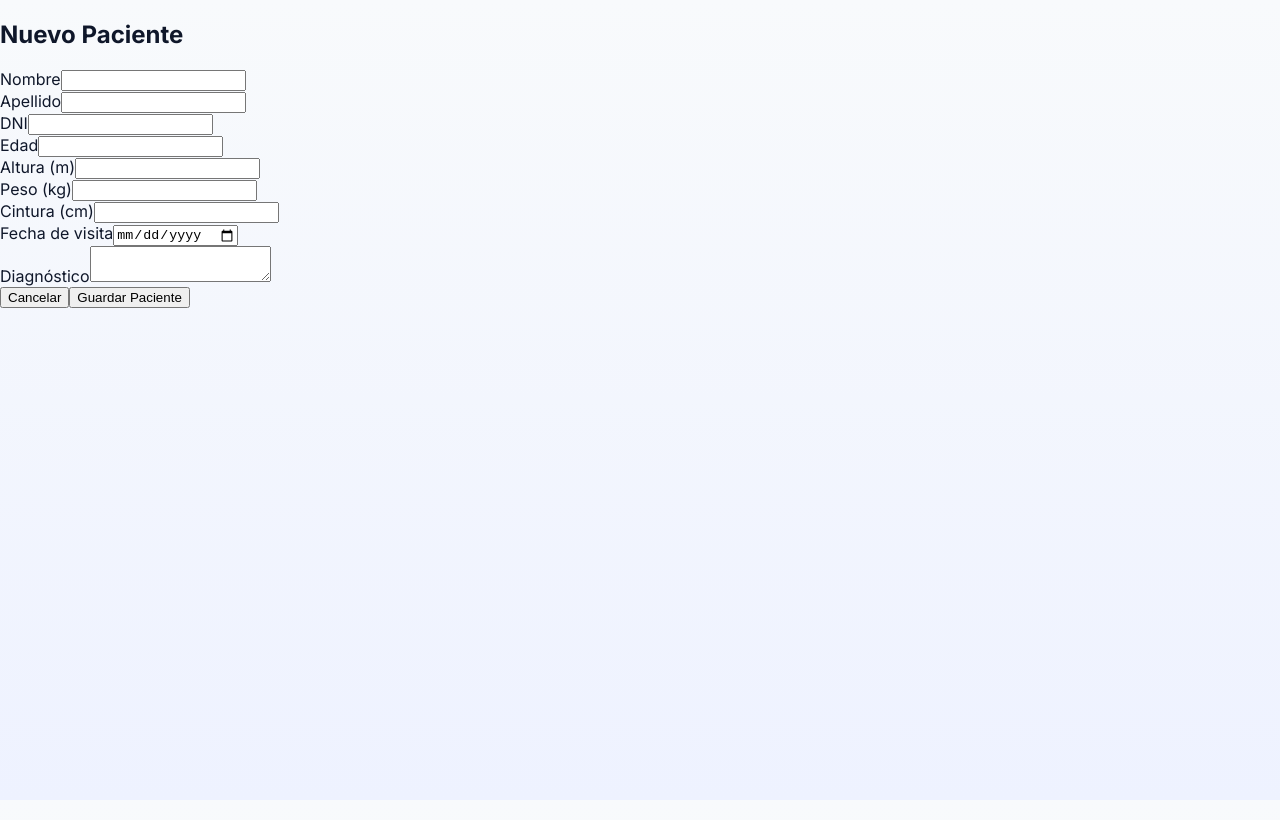
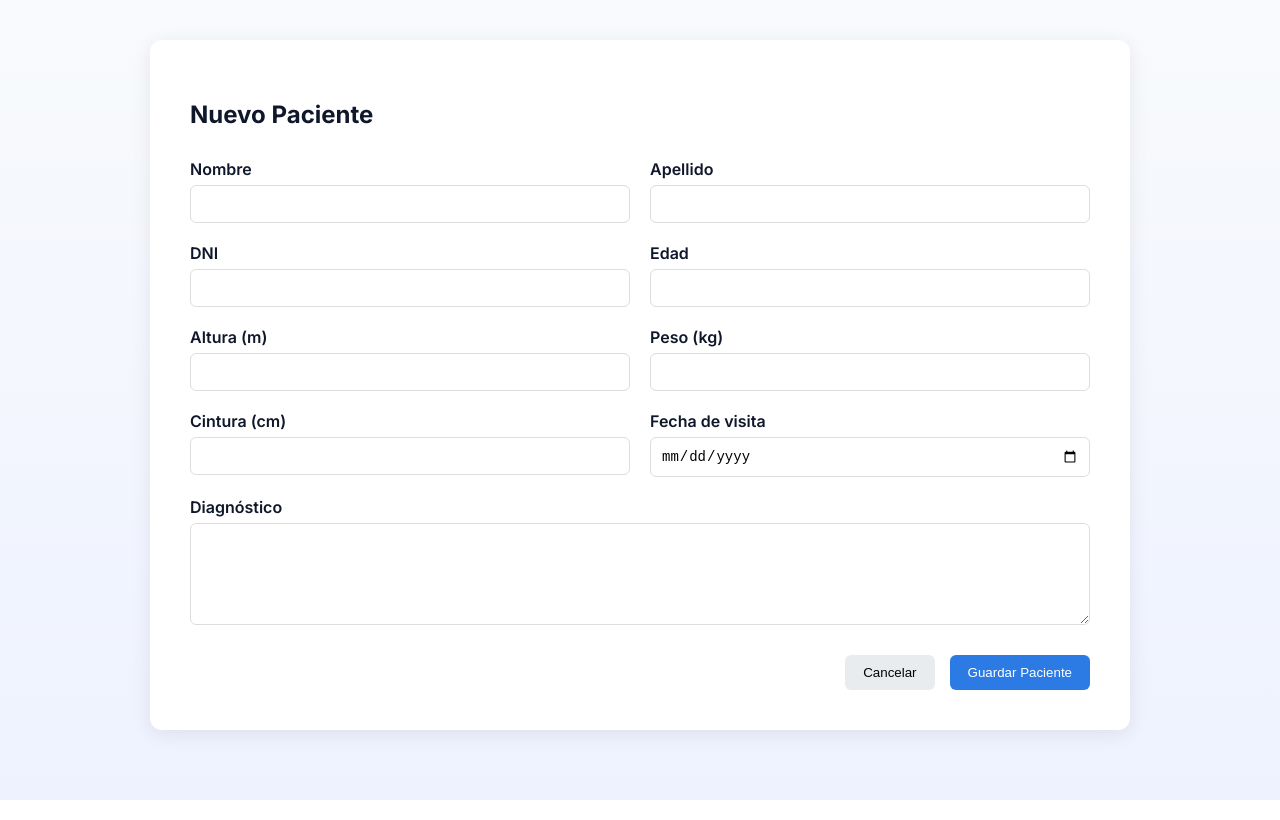
Before and after one commit to victorap-tech/nutri-app, a React (Vite) app in the folder frontend/: page /nuevo in a window 1280 px wide. Built offline with nearby package versions, Linux system fonts and the light colour scheme; no server answers.

Commit message:
Add styling for card form and layout

```diff
--- a/frontend/src/App.css
+++ b/frontend/src/App.css
@@ -173,3 +173,78 @@
   text-align: center;
   color: #888;
 }
+.page {
+  display: flex;
+  justify-content: center;
+  padding: 40px 20px;
+}
+
+.card-form {
+  width: 100%;
+  max-width: 900px;
+  background: white;
+  padding: 40px;
+  border-radius: 12px;
+  box-shadow: 0 4px 20px rgba(0,0,0,0.08);
+}
+
+.card-form h2 {
+  margin-bottom: 30px;
+}
+
+.form-grid {
+  display: grid;
+  grid-template-columns: repeat(2, 1fr);
+  gap: 20px;
+}
+
+.form-group {
+  display: flex;
+  flex-direction: column;
+}
+
+.form-group.full {
+  grid-column: span 2;
+}
+
+.form-group label {
+  font-weight: 600;
+  margin-bottom: 6px;
+}
+
+.form-group input,
+.form-group textarea {
+  padding: 10px;
+  border: 1px solid #ddd;
+  border-radius: 6px;
+  font-size: 14px;
+}
+
+.form-group textarea {
+  min-height: 80px;
+  resize: vertical;
+}
+
+.form-actions {
+  margin-top: 30px;
+  display: flex;
+  justify-content: flex-end;
+  gap: 15px;
+}
+
+.btn-primary {
+  background: #2c7be5;
+  color: white;
+  border: none;
+  padding: 10px 18px;
+  border-radius: 6px;
+  cursor: pointer;
+}
+
+.btn-secondary {
+  background: #e9ecef;
+  border: none;
+  padding: 10px 18px;
+  border-radius: 6px;
+  cursor: pointer;
+}
```
